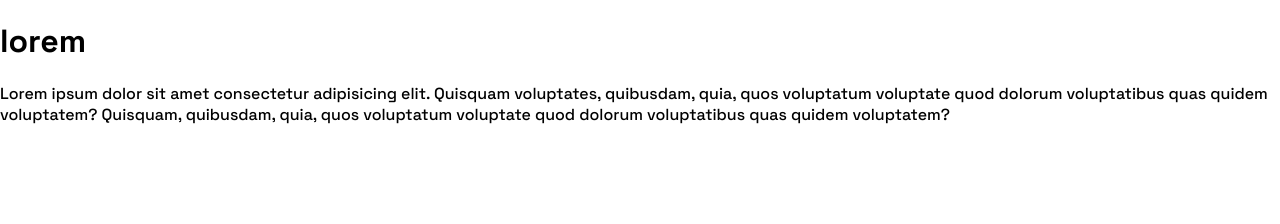
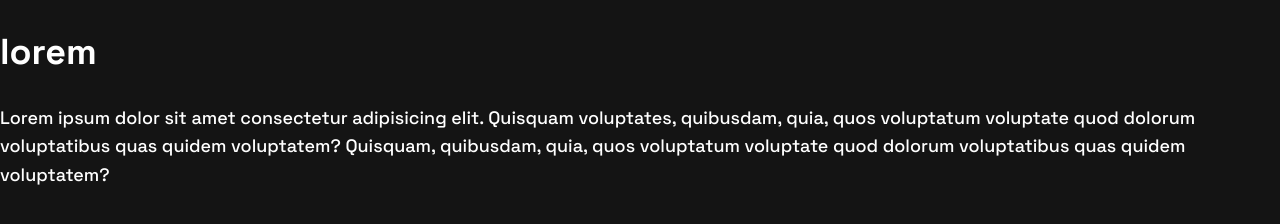
Before and after one commit to Ange230700/my-portfolio, a plain HTML site: page index.html in a window 1280 px wide. Drawn offline with Linux system fonts and the light colour scheme.

Commit message:
managing font size

```diff
--- a/style.css
+++ b/style.css
@@ -1,10 +1,11 @@
 :root {
-  --bg-body: #151515;
-  --contact-bg: #242424;
-  --accent: #4ee1a0;
-  --text1: #ffffff;
-  --text2: #d9d9d9;
-  --invalid: #ff6f5b;
+  --bg-body: hsl(0, 0%, 8%);
+  --contact-bg: hsl(0, 0%, 14%);
+  --accent: hsl(153, 71%, 59%);
+  --text1: hsl(0, 0%, 100%);
+  --text2: hsl(0, 0%, 85%);
+  --invalid: hsl(7, 100%, 68%);
+  --fs-body: 1.125rem;
 }
 
 html {
@@ -15,10 +16,14 @@ html {
 *,
 *::before,
 *::after {
-  box-sizing: inherit;
+  box-sizing: inh--fs-body
 }
 
 body {
   margin: 0;
   font-family: "Space Grotesk", sans-serif;
+  background-color: var(--bg-body);
+  color: var(--text1);
+  font-size: var(--fs-body);
+  line-height: 1.56;
 }
```
